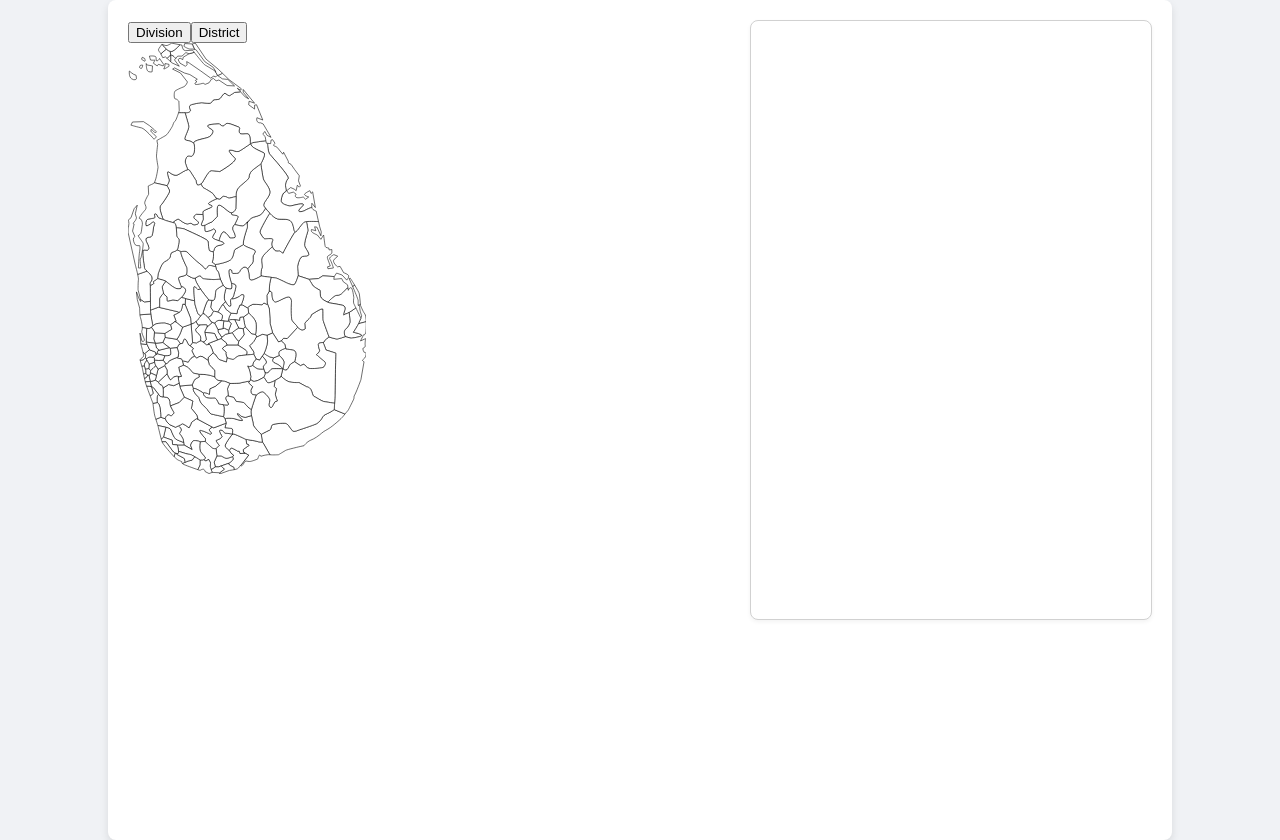
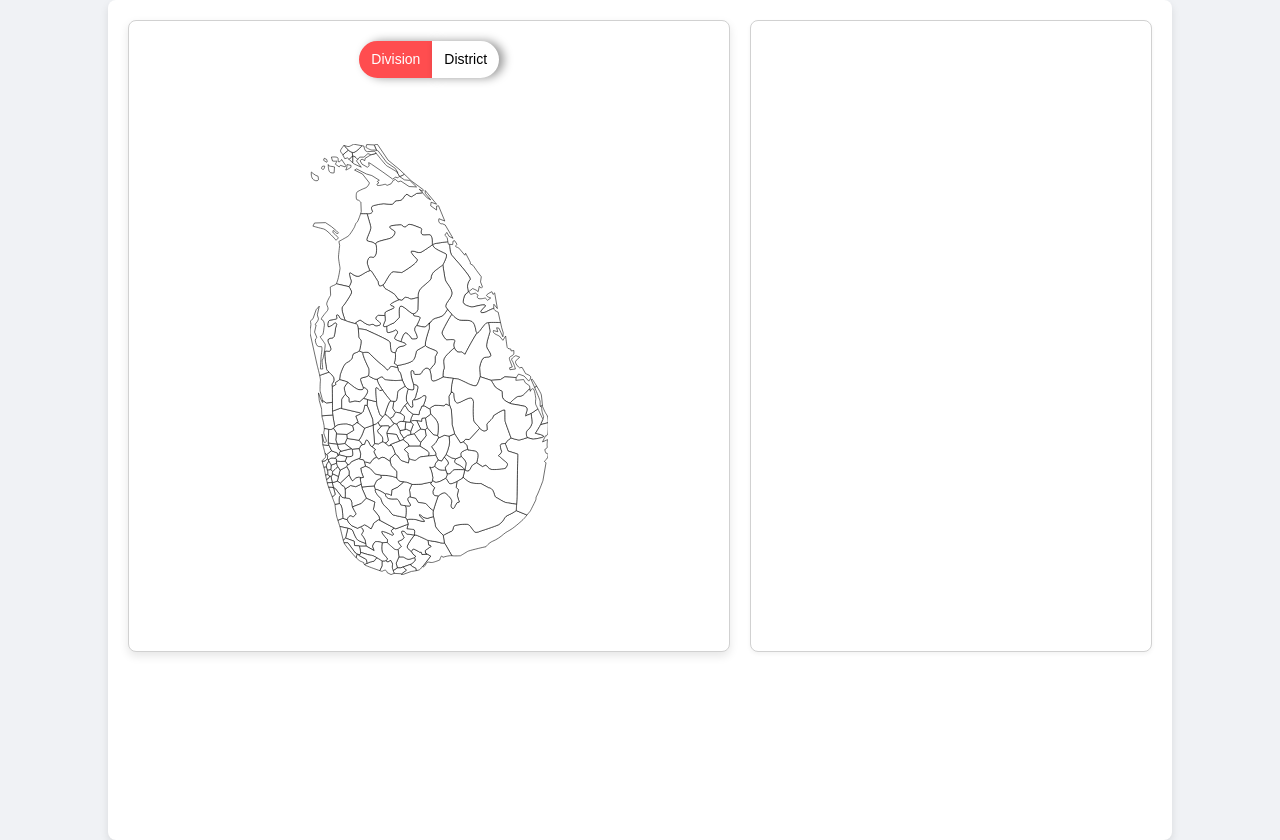
Before and after one commit to IshanLahiru/election-map-site, a React (Vite) app: page / in a window 1280 px wide. Built offline with nearby package versions, Linux system fonts and the light colour scheme.

Commit message:
refactor: Improve readability and remove unused code in MapComponent and MapDistricts

```diff
--- a/src/components/map-component/style.css
+++ b/src/components/map-component/style.css
@@ -1 +1,92 @@
-/* not implemented yat */
+.main-content {
+  grid-column: 1 / 2;
+  grid-row: 1 / 2;
+  background-color: #ffffff;
+  border: 1px solid #d1d1d1;
+  padding: 20px;
+  border-radius: 8px;
+  display: flex;
+  flex-direction: column;
+  align-items: center;
+  justify-content: center;
+  position: relative;
+  box-shadow: 0px 4px 10px rgba(0, 0, 0, 0.1);
+
+  width: 100%;
+  height: 100%;
+  overflow: auto;
+  box-sizing: border-box;
+
+  max-width: none;
+  max-height: none;
+}
+
+.button-container {
+  display: flex;
+  justify-content: center;
+  gap: 0px;
+  margin-bottom: 10px;
+  height: 40px;
+}
+
+.btn {
+  padding: 5px 10px;
+  font-size: 14px;
+  font-weight: 500;
+  border: 2px solid white;
+  border-radius: 0px 0px 0px 5px;
+  background-color: white;
+  cursor: pointer;
+  transition:
+    background-color 0.3s ease,
+    transform 0.1s ease;
+  box-shadow: 5px 0px 10px rgba(0, 0, 0, 0.4);
+}
+
+.btn1 {
+  border-radius: 50px 0px 0px 50px;
+}
+.btn2 {
+  border-radius: 0px 50px 50px 0px;
+}
+
+.btn:active {
+  transform: scale(0.95);
+}
+
+.btn:hover {
+  background-color: #bd2929;
+  color: white;
+  border-color: #bd2929;
+}
+
+.active {
+  background-color: #ff4d4f;
+  color: white;
+  border-color: #ff4d4f;
+}
+
+.map-container {
+  background: white;
+  max-width: 100%;
+  max-height: 100%;
+  width: 100%;
+  height: 100%;
+
+  display: flex;
+  justify-content: center;
+  align-items: center;
+}
+
+.floating-div {
+  position: absolute;
+  display: block;
+  background: rgba(0, 0, 0, 0.7);
+  color: white;
+  padding: 5px;
+  border-radius: 4px;
+  font-size: 14px;
+  max-width: 150px;
+  pointer-events: none;
+  z-index: 100;
+}
```
